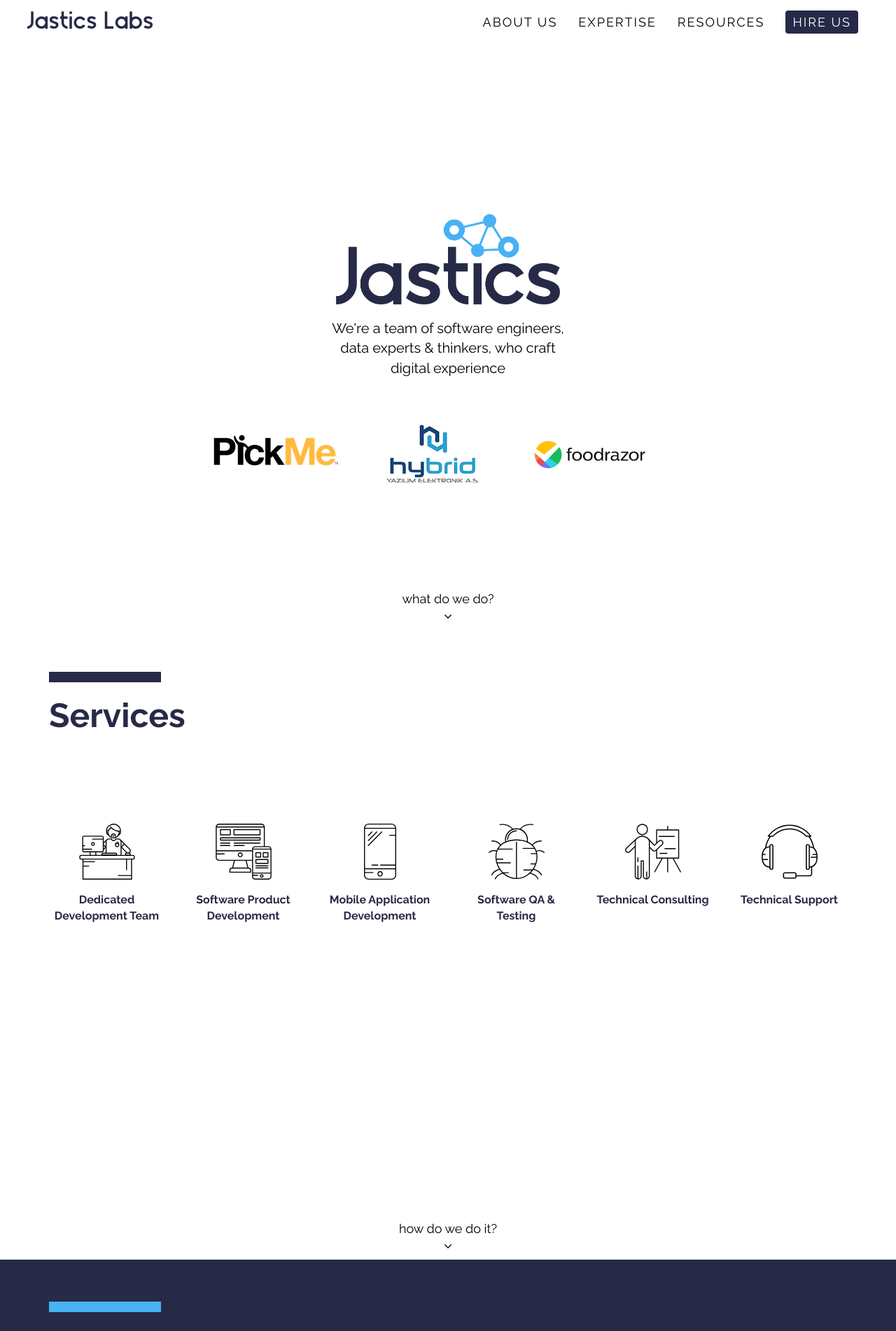
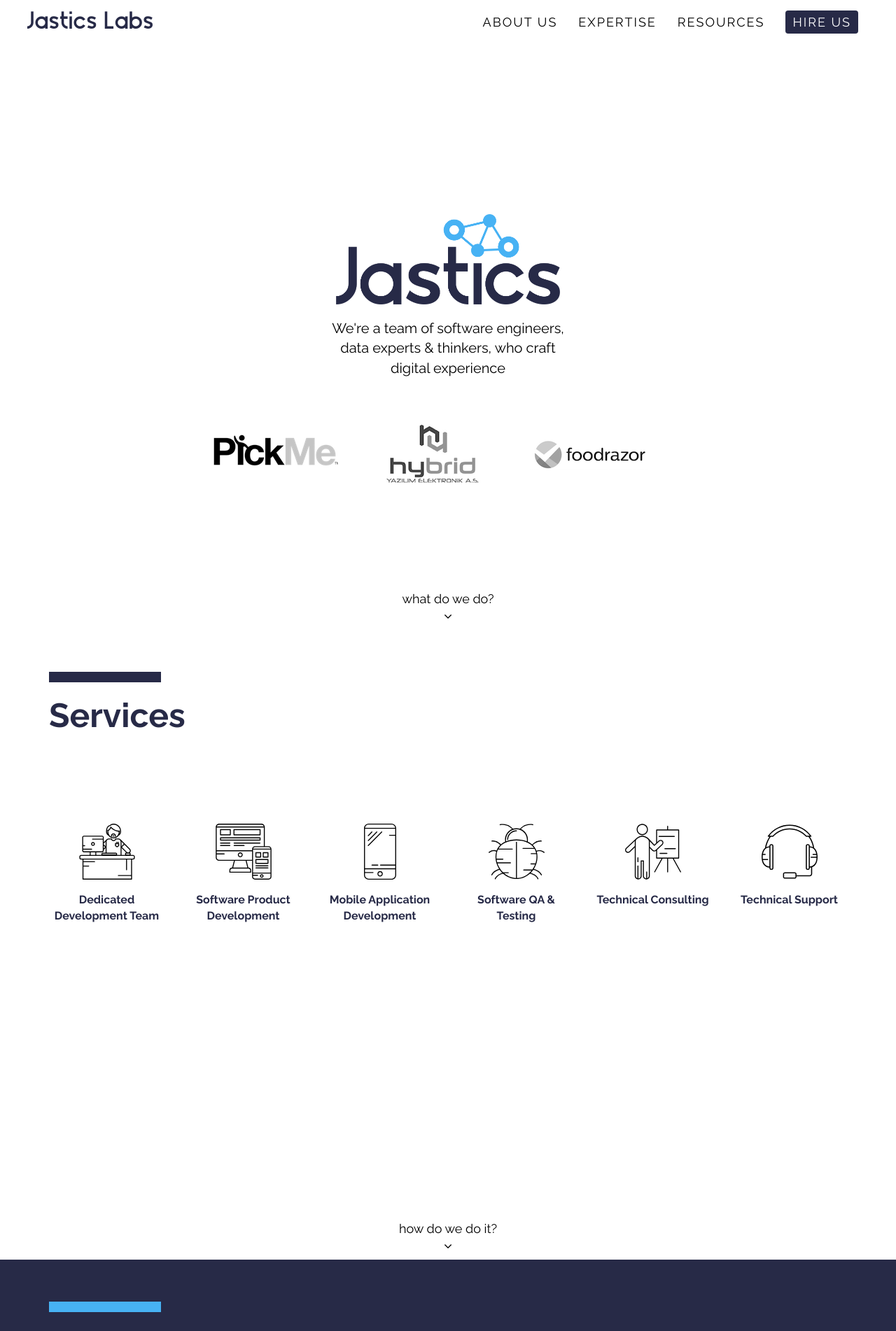
Before and after one commit to ivanursul/jastics, a Jekyll site: the page built from index.md, in a window 1280 px wide. Shown: the top 1902 px of the page at 70% size. Built offline with Jekyll 4.4.1, drawn with Linux system fonts in a browser that asks for light colours.

```diff
--- a/_data/clients.yml
+++ b/_data/clients.yml
@@ -4,11 +4,11 @@
 
 items:
 
- - src: "clients/pick-me.png"
+ - src: "clients/wb/pick-me.png"
    alt: "PickMe (Sri Lanka)"
 
- - src: "clients/hybr.png"
+ - src: "clients/wb/hybr.png"
    alt: "Hybrid yazilim"
 
- - src: "clients/foodrazor.png"
+ - src: "clients/wb/foodrazor.png"
    alt: "Foodrazor restaurant business"
```
Also changed, not shown: assets/images/clients/wb/foodrazor.png (added), assets/images/clients/wb/hybr.png (added), assets/images/clients/wb/pick-me.png (added).
